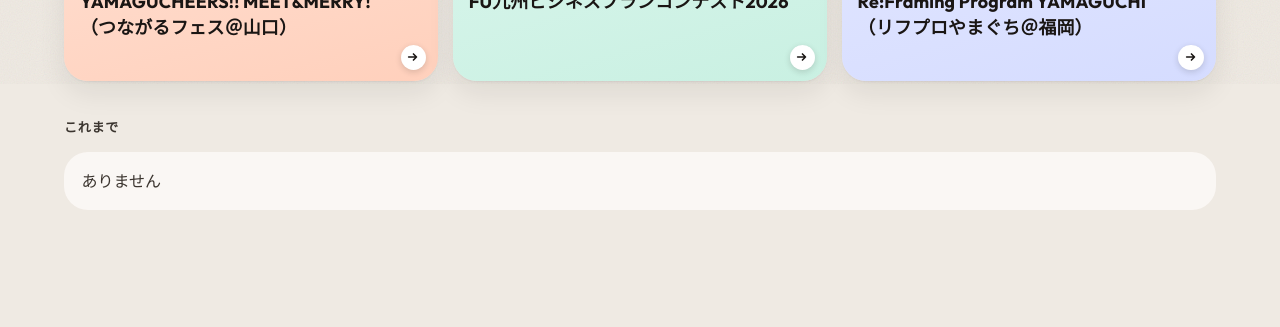
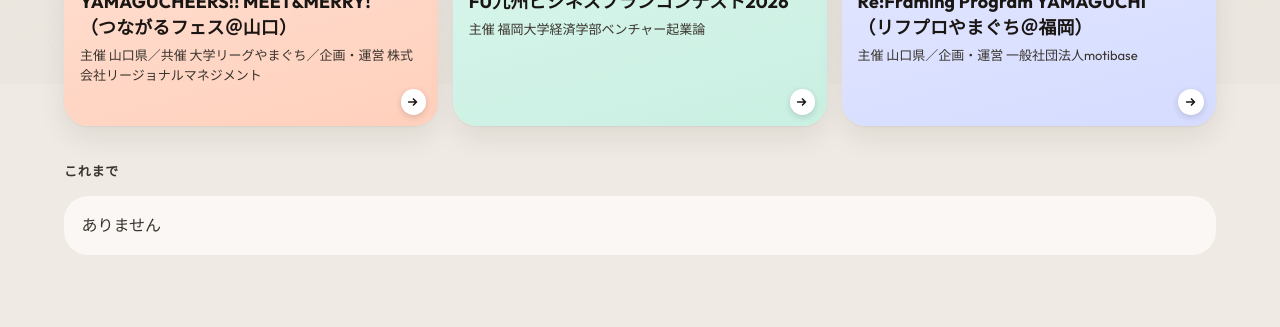
Before and after one commit to koenma777/event, a website with bundled scripts: page index.html in a window 1280 px wide. Shown: the part 716-1043 px from the top of the page. Before the commit the page ends 998 px from the top, so only its background shows below. Built offline with nearby package versions, Linux system fonts and the light colour scheme; a web font is replaced by a local one.

Commit message:
主催・共催・運営の団体をすべてのタイルに出す (#21)
* Lay event tiles three across on a wide screen

Phones stay one column, tablets use two, and 1024px and up use three. The next event can span two of those columns, and every image keeps the same top-center crop.

Co-authored-by: kk <hiraken.c.2.c@gmail.com>

* PCで3件を同じ大きさで並べ、YAMAGUCHEERSを縦長チラシにする

- PR #17 の3列/2列/1列レイアウトを取り込み、先頭だけ2列分にする指定を外す
- 700px以上の「これから」は画像枠を4:5に揃え、カードの高さも揃える
- YAMAGUCHEERS!! の画像を公式チラシの表面（縦長）に差し替える

Co-Authored-By: Claude Opus 5.5 <noreply@anthropic.com>
Claude-Session: https://claude.ai/code/session_01V6F485zsMfkKoiicNo1Xav

* FU九州ビジネスプランコンテストの画像を12/12のチラシに差し替える

Co-Authored-By: Claude Opus 5.5 <noreply@anthropic.com>
Claude-Session: https://claude.ai/code/session_01V6F485zsMfkKoiicNo1Xav

* 開催日を月/日で大きく出し、2週間前から残り日数を出す

- 大きな数字を「日」から「月/日」に変える（28 → 11/28）
- 開催14日前から「あと○日」「明日」「今日」「開催中」のバッジを出す
- 日数は東京の暦日で数える

Co-Authored-By: Claude Opus 5.5 <noreply@anthropic.com>
Claude-Session: https://claude.ai/code/session_01V6F485zsMfkKoiicNo1Xav

* 主催・共催・運営の団体をすべてのタイルに出す

- organizer を「役割 団体名」を「／」で区切った形に揃え、後援・協賛は書かない
- 画像付きのタイルでもタイトルの下に小さく出す
- 3件のチラシに記載された主催・共催・企画運営を入れる

Co-Authored-By: Claude Opus 5.5 <noreply@anthropic.com>
Claude-Session: https://claude.ai/code/session_01V6F485zsMfkKoiicNo1Xav

---------

Co-authored-by: Cursor Agent <cursoragent@cursor.com>
Co-authored-by: Claude <noreply@anthropic.com>

```diff
--- a/events.json
+++ b/events.json
@@ -6,7 +6,7 @@
     "end": "2026-11-28T17:00",
     "place": "山口大学 第一体育館（山口市吉田1677-1 吉田キャンパス内）",
     "kind": "主催",
-    "organizer": "山口県",
+    "organizer": "主催 山口県／共催 大学リーグやまぐち／企画・運営 株式会社リージョナルマネジメント",
     "note": "山口大学で県内企業と学生が交流する、参加無料のクリスマスパーティー交流会。",
     "url": "https://yamagucheers.com/news/yamagucheers_meetmerry/",
     "image": "images/yamagucheers-meet-merry.jpg"
@@ -18,7 +18,7 @@
     "end": "2026-12-12T16:00",
     "place": "Zero-Ten Park HALL（福岡市中央区天神4丁目3-8 ミーナ天神8階）／オンライン",
     "kind": "紹介",
-    "organizer": "山口県",
+    "organizer": "主催 山口県／企画・運営 一般社団法人motibase",
     "note": "山口ゆかりのゲストの話を聞き、これからの地域との関わり方を考える学生向けプログラム。参加無料。申込期限は12月10日。",
     "url": "https://motibase.jp/news/Il6s5cqK",
     "image": "images/reframing-yamaguchi.jpg"
@@ -30,7 +30,7 @@
     "end": "2026-12-12T18:00",
     "place": "福岡大学8号館831教室",
     "kind": "参加",
-    "organizer": "福岡大学ベンチャー起業論",
+    "organizer": "主催 福岡大学経済学部ベンチャー起業論",
     "note": "メンターとして参画。開場12:30、入場無料。終了後18:30〜20:30に交流会（別会場・有料）。",
     "url": "https://fukyusyubusinessplancontest2025.hp.peraichi.com/",
     "image": "images/fu-bizcon-2026.jpg"
--- a/main.js
+++ b/main.js
@@ -127,12 +127,17 @@ function renderEvent(event, { hero = false, arrow = false, index = 0, now = null
   const heading = document.createElement('h3');
   heading.textContent = event.title ?? '';
   body.append(meta, heading);
+  if (typeof event.organizer === 'string' && event.organizer) {
+    const org = document.createElement('p');
+    org.className = 'org';
+    org.textContent = event.organizer;
+    body.append(org);
+  }
   if (!hasImage) {
-    const bits = [event.place, event.organizer].filter((bit) => typeof bit === 'string' && bit);
-    if (bits.length) {
+    if (typeof event.place === 'string' && event.place) {
       const where = document.createElement('p');
       where.className = 'where';
-      where.textContent = bits.join(' · ');
+      where.textContent = event.place;
       body.append(where);
     }
     if (typeof event.note === 'string' && event.note) {
--- a/styles.css
+++ b/styles.css
@@ -256,6 +256,14 @@ h3 {
 }
 
 .where { color: var(--muted); font-weight: 700; }
+.org {
+  margin: 0;
+  color: var(--muted);
+  font-size: 0.8125rem;
+  line-height: 1.5;
+  overflow-wrap: anywhere;
+}
+#past .org { color: #2a261f; }
 .note { color: var(--note); }
 
 #upcoming .has-arrow .event-body { padding-bottom: 2.55rem; }
```
Also changed, not shown: README.md.
